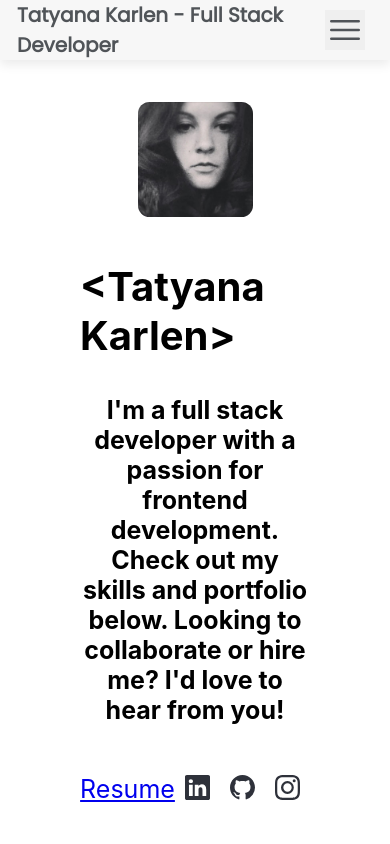
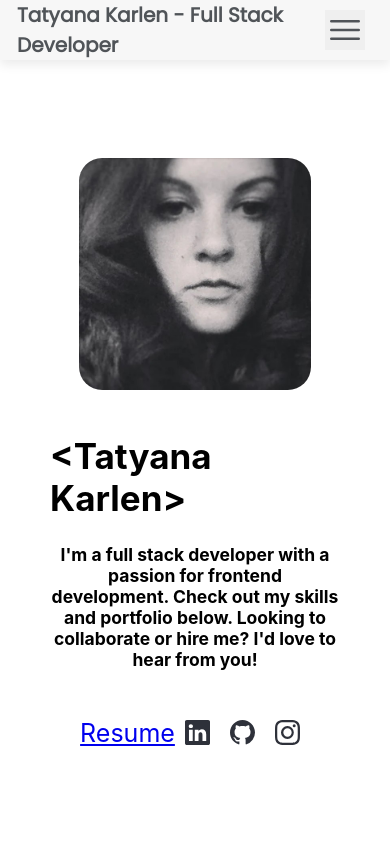
Before and after one commit to tatyanakarlen/PortfolioWebsite, a React (Create React App) app: page / in a window 390 px wide. Shown: the top 844 px of the page. Built offline with nearby package versions, Linux system fonts and the light colour scheme.

Commit message:
media querys done

```diff
--- a/src/components/Hero/Hero.css
+++ b/src/components/Hero/Hero.css
@@ -325,6 +325,7 @@ h3 {
   }
   .mobile-header h1 {
     margin-top: 4.5rem;
+    font-size: 3.5rem;
   }
 
   .mobile-header h3 {
@@ -336,6 +337,68 @@ h3 {
   }
 }
 
+@media only screen and (max-width: 485px) {
+  .mobile-header {
+    padding: 7rem;
+  }
+
+  .mobile-header img {
+    width: 80%;
+  }
+  /* .mobile-header h1 {
+    font-size: 2.5rem;
+  } */
+  .mobile-header h3 {
+    font-size: 1.5rem;
+  }
+  .mobile-header img {
+    width: 90%;
+  }
+}
+
+@media only screen and (max-width: 465px) {
+  .mobile-header {
+    padding: 6rem;
+  }
+  .mobile-header img {
+    width: 90%;
+  }
+  /* .mobile-header h1 {
+    font-size: 3.5rem;
+  } */
+  .mobile-header h3 {
+    font-size: 1.75rem;
+    margin-top: 2.5rem;
+  }
+}
+
+@media only screen and (max-width: 406px) {
+  .mobile-header {
+    padding: 5rem;
+  }
+  .mobile-header img {
+    width: 80%;
+  }
+}
+
+@media only screen and (max-width: 385px) {
+  .mobile-header {
+    padding: 4rem;
+  }
+}
+
+@media only screen and (max-width: 366px) {
+  .mobile-header img {
+    width: 70%;
+  }
+  .mobile-header h1 {
+    font-size: 3rem;
+    margin-top:3.5rem;
+  }
+
+
+
+}
 /* @media only screen and (max-width: 990px) {
 
   .header-wrapper {
```
